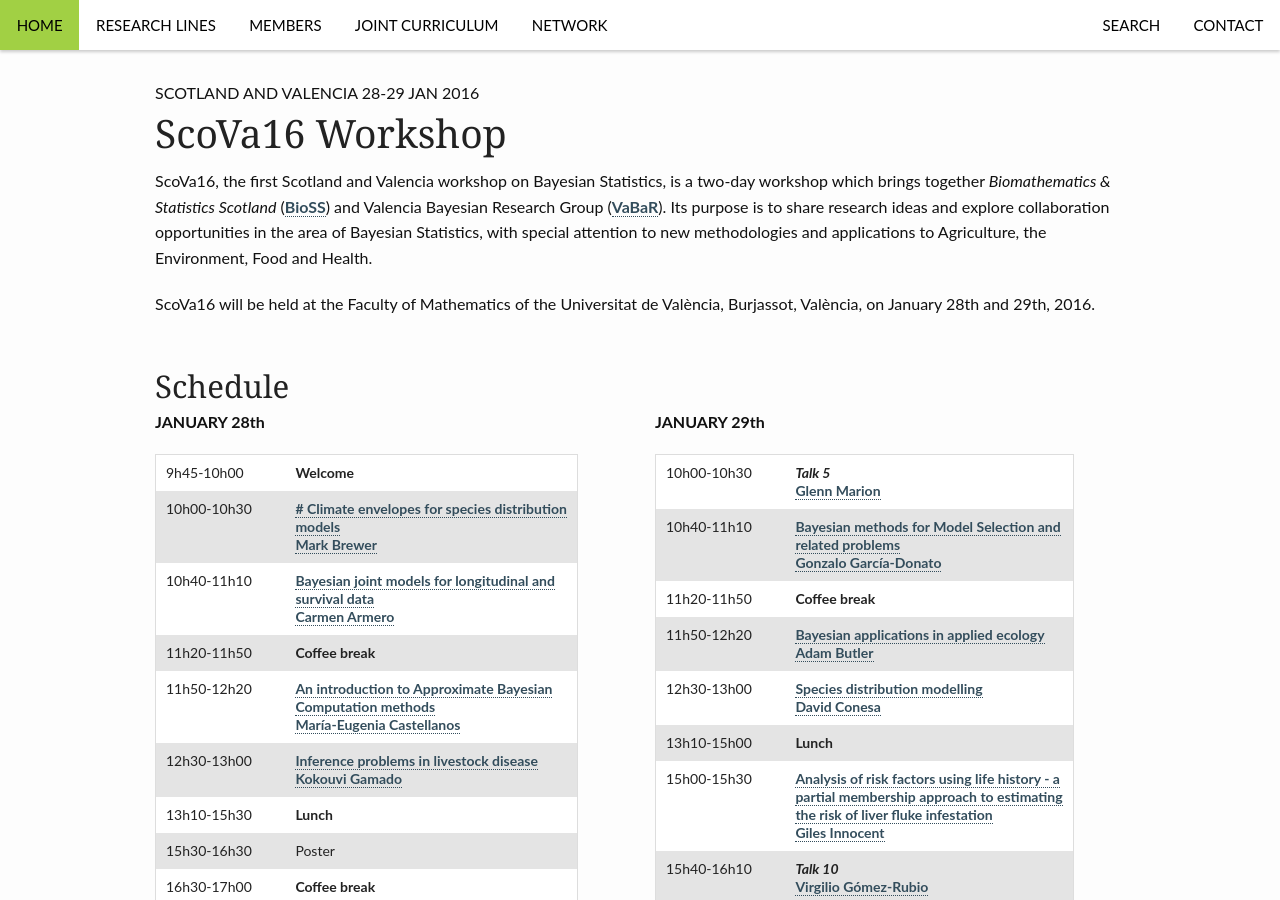
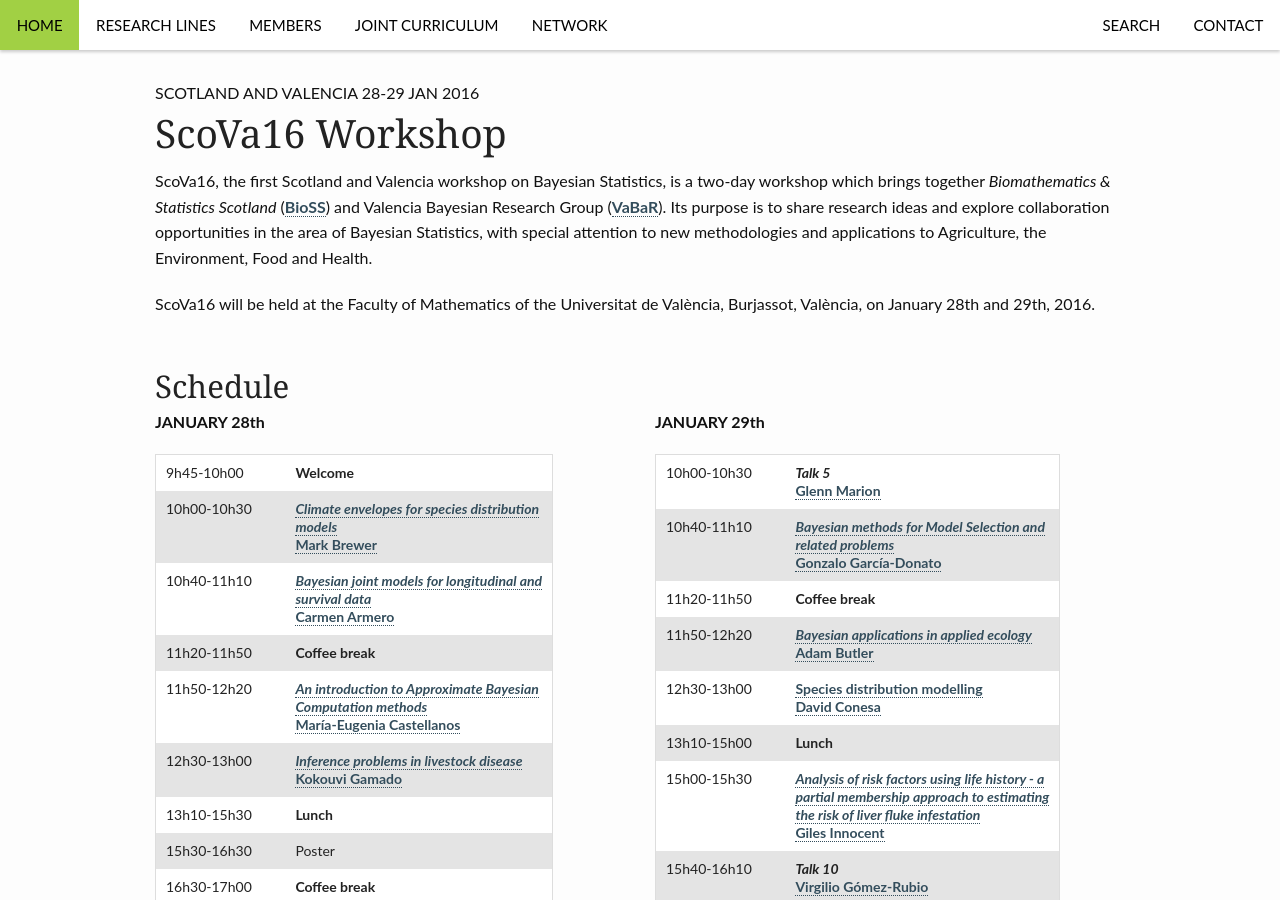
Before and after one commit to VABAR/VABAR.github.io, a Jekyll site: the page built from _posts/events/2015-12-17-ScoVa16.md, in a window 1280 px wide and 900 px high. Built offline with Jekyll 4.4.1, drawn with Linux system fonts in a browser that asks for light colours.

Commit message:
Update 2015-12-17-ScoVa16.md

```diff
--- a/_posts/events/2015-12-17-ScoVa16.md
+++ b/_posts/events/2015-12-17-ScoVa16.md
@@ -20,11 +20,11 @@
 **JANUARY 28th**
 
 9h45-10h00 || **Welcome**
-10h00-10h30 || [# Climate envelopes for species distribution <br> models]({{ site.url }}/assets/scova16/Brewer-Abstract.pdf)<br>[**Mark Brewer**](http://www.bioss.ac.uk/people/markb.html)
-10h40-11h10 || [Bayesian joint models for longitudinal and <br> survival data]({{ site.url }}/assets/scova16/Armero-Abstract.pdf)<br>[Carmen Armero](http://www.uv.es/armero/)
+10h00-10h30 || [_Climate envelopes for species distribution_ <br> _models_]({{ site.url }}/assets/scova16/Brewer-Abstract.pdf)<br>[Mark Brewer](http://www.bioss.ac.uk/people/markb.html)
+10h40-11h10 || [_Bayesian joint models for longitudinal and_ <br> _survival data_]({{ site.url }}/assets/scova16/Armero-Abstract.pdf)<br>[Carmen Armero](http://www.uv.es/armero/)
 11h20-11h50 || **Coffee break**
-11h50-12h20 || [An introduction to Approximate Bayesian <br> Computation methods]({{ site.url }}/assets/scova16/Castellanos-Abstract.pdf)<br>[María-Eugenia Castellanos](http://bayes.etsii.urjc.es/~mecastel/hp/Contact.html)
-12h30-13h00 || [Inference problems in livestock disease]({{ site.url }}/assets/scova16/Gamado-Abstract.pdf)<br>[Kokouvi Gamado](http://www.bioss.ac.uk/people/kokouvi.html")
+11h50-12h20 || [_An introduction to Approximate Bayesian_ <br> _Computation methods_]({{ site.url }}/assets/scova16/Castellanos-Abstract.pdf)<br>[María-Eugenia Castellanos](http://bayes.etsii.urjc.es/~mecastel/hp/Contact.html)
+12h30-13h00 || [_Inference problems in livestock disease_]({{ site.url }}/assets/scova16/Gamado-Abstract.pdf)<br>[Kokouvi Gamado](http://www.bioss.ac.uk/people/kokouvi.html")
 13h10-15h30 || **Lunch**
 15h30-16h30 || Poster
 16h30-17h00 || **Coffee break**
@@ -36,12 +36,12 @@
 **JANUARY 29th**
 
 10h00-10h30 || **_Talk 5_** <br>[Glenn Marion](http://www.bioss.ac.uk/people/glenn.html)
-10h40-11h10 || [Bayesian methods for Model Selection and <br> related problems]({{ site.url }}/assets/scova16/Gonzalo-Abstract.pdf)<br>[Gonzalo García-Donato](http://www.uclm.es/profesorado/garcia-donato/)
+10h40-11h10 || [_Bayesian methods for Model Selection and_ <br> _related problems_]({{ site.url }}/assets/scova16/Gonzalo-Abstract.pdf)<br>[Gonzalo García-Donato](http://www.uclm.es/profesorado/garcia-donato/)
 11h20-11h50 || **Coffee break**
-11h50-12h20 || [Bayesian applications in applied ecology]({{ site.url }}/assets/scova16/Butler-Abstract.pdf)<br>[Adam Butler](http://www.bioss.ac.uk/people/adam.html)
+11h50-12h20 || [_Bayesian applications in applied ecology_]({{ site.url }}/assets/scova16/Butler-Abstract.pdf)<br>[Adam Butler](http://www.bioss.ac.uk/people/adam.html)
 12h30-13h00 || [Species distribution modelling]({{ site.url }}/assets/scova16/Conesa-Abstract.pdf)<br>[David Conesa](http://www.geeitema.org/conesa/)
 13h10-15h00 || **Lunch**
-15h00-15h30 || [Analysis of risk factors using life history - a <br> partial membership approach to estimating <br> the risk of liver fluke infestation]({{ site.url }}/assets/scova16/Innocent-Abstract.pdf)<br>[Giles Innocent](http://www.bioss.ac.uk/people/giles.html)
+15h00-15h30 || [_Analysis of risk factors using life history - a_ <br> _partial membership approach to estimating_ <br> _the risk of liver fluke infestation_]({{ site.url }}/assets/scova16/Innocent-Abstract.pdf)<br>[Giles Innocent](http://www.bioss.ac.uk/people/giles.html)
 15h40-16h10 || **_Talk 10_**<br>[Virgilio Gómez-Rubio](http://www.uclm.es/profesorado/vgomez/)
 16h20-16h50 || **Coffee break**
 16h50-19h00 || Scientific brainstorm
```
